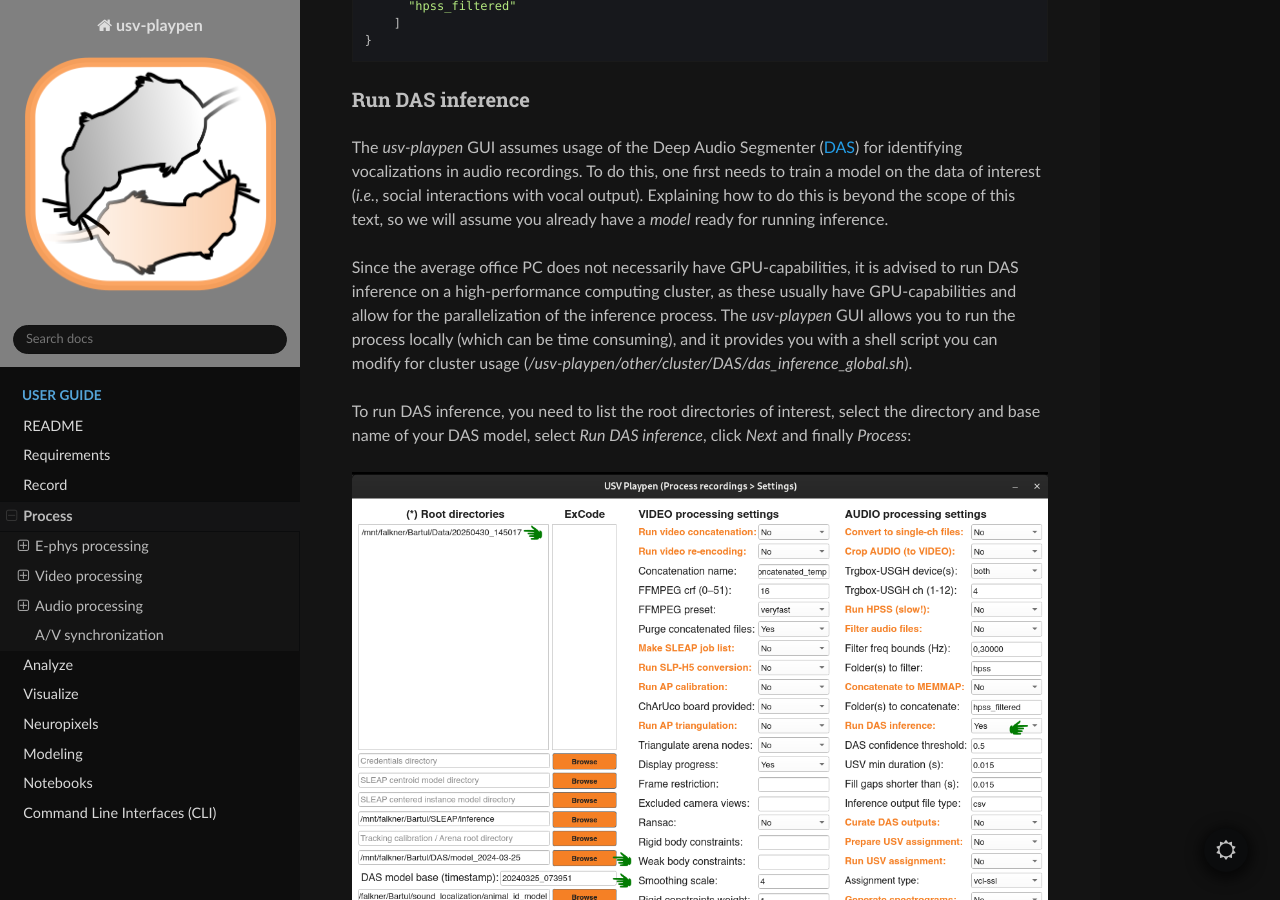
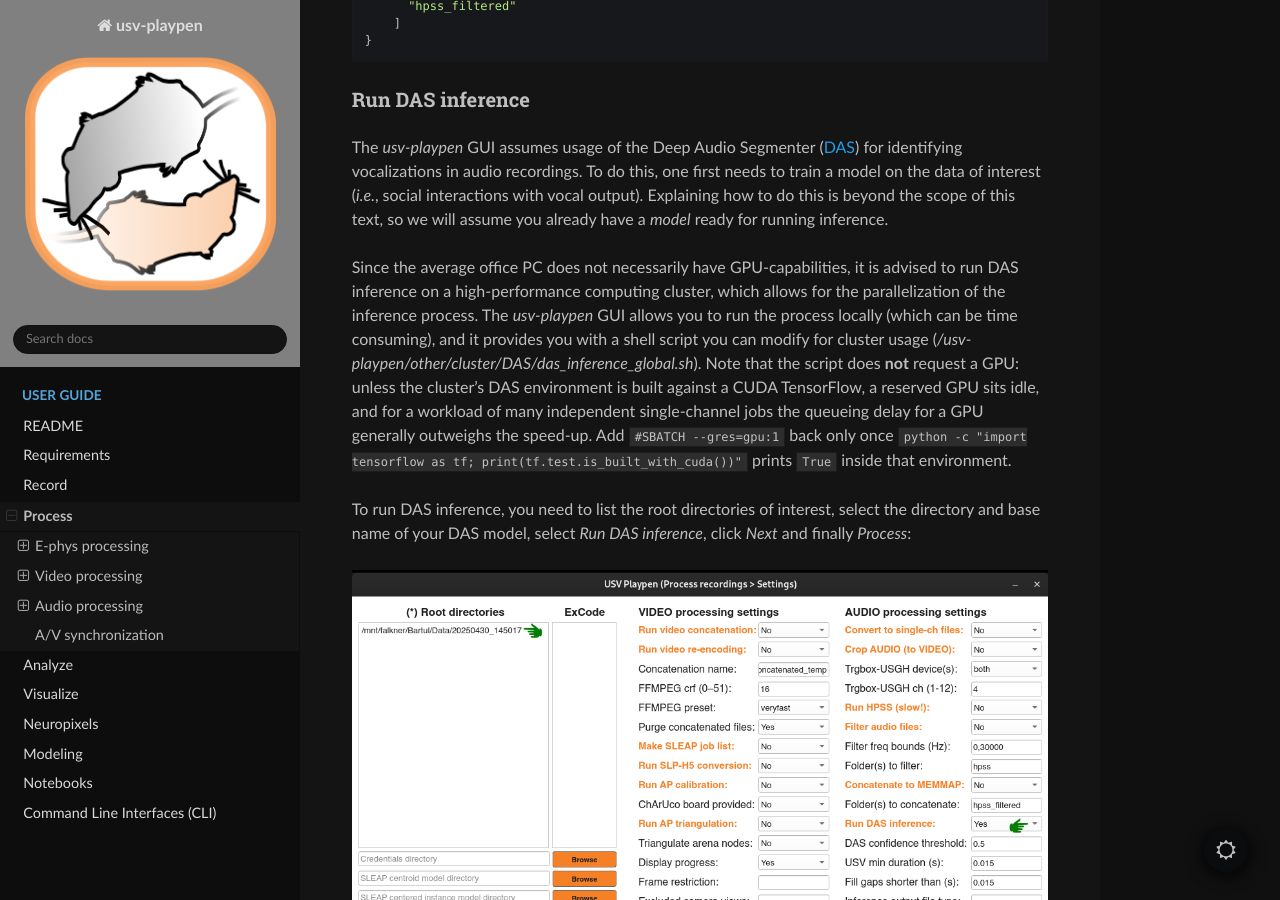
Before and after one commit to bartulem/usv-playpen, a Sphinx documentation site: the page built from docs/Process.rst, in a window 1280 px wide and 900 px high, scrolled down 30219 px. Built offline with Sphinx 7.4.7 and the Read the Docs theme 3.1.0, drawn with Linux system fonts in a browser that asks for light colours.

Commit message:
fix(cluster): right-size DAS inference requests and stop asking for a GPU
Four changes to the cluster DAS submitter template, each from measurement
on spock rather than habit:

  --gpus=1        removed. The DAS conda environment there is a CPU-only
                  TensorFlow build (tf.test.is_built_with_cuda() False), so
                  a reserved A100 sat idle. The scheduling cost is the real
                  one: an otherwise identical build job never dispatched
                  with --gres=gpu:1 and completed in 12 min without it,
                  while thousands of GPU-requesting das_inference jobs sat
                  pending and were eventually cancelled having run nothing.
  mem-per-cpu     64G -> 8G. Measured MaxRSS is ~2 GB of TensorFlow
                  baseline plus ~1 GB per channel processed, so a
                  single-channel job peaks near 3-4 GB. With this cluster's
                  TRESBillingWeights (CPU=1.0, Mem=0.25G, GRES/gpu=2.0) the
                  64G request was 16 of the job's 19 billing units.
  cpus-per-task   2 -> 1. Inference is not threaded across cores here and
                  each core is a billing unit.
  time            01:02:00 -> 00:40:00. Worst observed single channel is
                  185 s of model load plus 507 s of inference under the
                  overlap-tiled model (stride 4096), i.e. 11.5 min; 40 min
                  keeps ~3.5x headroom while staying small enough to
                  backfill well.

Net effect is 3 billing units per job instead of 19, and jobs that
actually dispatch.

Process.rst advised the cluster on the grounds that it "usually" has GPUs;
it now states why the script does not request one and gives the check to
run before adding it back.

Co-Authored-By: Claude Opus 5 (1M context) <noreply@anthropic.com>
Claude-Session: https://claude.ai/code/session_01UBevbBQVVjYW1YtK5R9jrZ

```diff
--- a/docs/Process.rst
+++ b/docs/Process.rst
@@ -1010,7 +1010,7 @@ Run DAS inference
 ~~~~~~~~~~~~~~~~~
 The *usv-playpen* GUI assumes usage of the Deep Audio Segmenter (`DAS <https://janclemenslab.org/das/>`_) for identifying vocalizations in audio recordings. To do this, one first needs to train a model on the data of interest (*i.e.*, social interactions with vocal output). Explaining how to do this is beyond the scope of this text, so we will assume you already have a *model* ready for running inference.
 
-Since the average office PC does not necessarily have GPU-capabilities, it is advised to run DAS inference on a high-performance computing cluster, as these usually have GPU-capabilities and allow for the parallelization of the inference process. The *usv-playpen* GUI allows you to run the process locally (which can be time consuming), and it provides you with a shell script you can modify for cluster usage (*/usv-playpen/other/cluster/DAS/das_inference_global.sh*).
+Since the average office PC does not necessarily have GPU-capabilities, it is advised to run DAS inference on a high-performance computing cluster, which allows for the parallelization of the inference process. The *usv-playpen* GUI allows you to run the process locally (which can be time consuming), and it provides you with a shell script you can modify for cluster usage (*/usv-playpen/other/cluster/DAS/das_inference_global.sh*). Note that the script does **not** request a GPU: unless the cluster's DAS environment is built against a CUDA TensorFlow, a reserved GPU sits idle, and for a workload of many independent single-channel jobs the queueing delay for a GPU generally outweighs the speed-up. Add ``#SBATCH --gres=gpu:1`` back only once ``python -c "import tensorflow as tf; print(tf.test.is_built_with_cuda())"`` prints ``True`` inside that environment.
 
 To run DAS inference, you need to list the root directories of interest, select the directory and base name of your DAS model, select *Run DAS inference*, click *Next* and finally *Process*:
 
```
Also changed, not shown: 1 other file.
